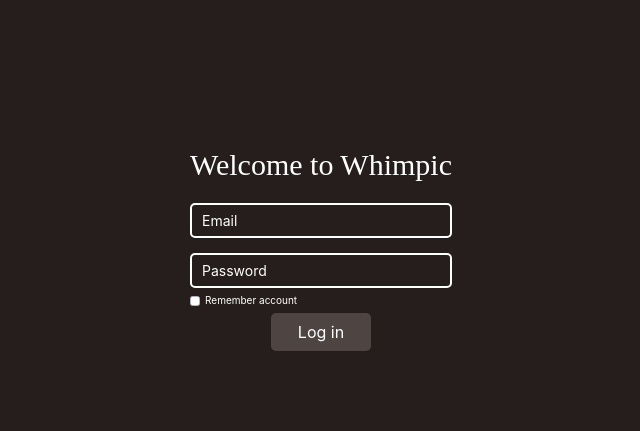
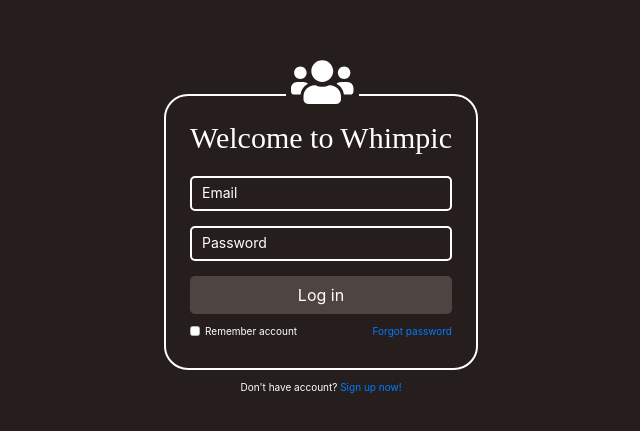
Before and after one commit to rodrigobosarreyes/whimpic-front, an Angular app in the folder whimpic/: page /login in a window 1280 px wide. Shown: the part 151-582 px from the top of the page, without its empty margins (319-959 px from the left). Built offline with nearby package versions, Linux system fonts and the light colour scheme.

Commit message:
Improving look and feel

```diff
--- a/whimpic/package.json
+++ b/whimpic/package.json
@@ -20,6 +20,9 @@
     "@angular/platform-browser": "~9.1.13",
     "@angular/platform-browser-dynamic": "~9.1.13",
     "@angular/router": "~9.1.13",
+    "@fortawesome/angular-fontawesome": "^0.6.1",
+    "@fortawesome/fontawesome-svg-core": "^1.2.28",
+    "@fortawesome/free-solid-svg-icons": "^5.13.0",
     "@ng-bootstrap/ng-bootstrap": "^6.2.0",
     "@popperjs/core": "^2.9.1",
     "bootstrap": "^4.6.0",
--- a/whimpic/src/app/app.module.ts
+++ b/whimpic/src/app/app.module.ts
@@ -5,6 +5,7 @@ import { AppRoutingModule } from './app-routing.module';
 import { AppComponent } from './app.component';
 import { NgbModule } from '@ng-bootstrap/ng-bootstrap';
 import { HttpClientModule } from '@angular/common/http';
+import { FontAwesomeModule } from '@fortawesome/angular-fontawesome';
 
 @NgModule({
   declarations: [
@@ -14,7 +15,8 @@ import { HttpClientModule } from '@angular/common/http';
     BrowserModule,
     AppRoutingModule,
     HttpClientModule,
-    NgbModule
+    NgbModule,
+    FontAwesomeModule
   ],
   providers: [],
   bootstrap: [AppComponent]
--- a/whimpic/src/app/core/services/auth/auth.service.ts
+++ b/whimpic/src/app/core/services/auth/auth.service.ts
@@ -15,10 +15,10 @@ export class AuthService {
 
   constructor(private http: HttpClient) { }
 
-  login(user: {username: string, password: string}): Observable<boolean> {
+  login(user: {username: string, password: string}, saveLocal: boolean): Observable<boolean> {
     return this.http.post<any>(this.END_POINT_URL, user)
       .pipe(
-        tap((tokens: Token) => this.doLoginUser(user.username, tokens)),
+        tap((tokens: Token) => this.doLoginUser(user.username, tokens, saveLocal)),
         mapTo(true),
         catchError(error => {
           alert(error.error.detail);
@@ -27,14 +27,19 @@ export class AuthService {
       )
   }
 
-  doLoginUser(username: string, tokens: Token): void {
+  doLoginUser(username: string, tokens: Token, saveLocal: boolean): void {
     this.loggedUser = username;
-    this.storeTokens(tokens);
+    this.storeTokens(tokens, saveLocal);
   }
 
-  storeTokens(tokens: Token): void {
-    localStorage.setItem(this.JWT_TOKEN, tokens.access);
-    localStorage.setItem(this.REFRESH_TOKEN, tokens.refresh);
+  storeTokens(tokens: Token, saveLocal: boolean): void {
+    if (saveLocal) {
+      localStorage.setItem(this.JWT_TOKEN, tokens.access);
+      localStorage.setItem(this.REFRESH_TOKEN, tokens.refresh);
+    } else {
+      sessionStorage.setItem(this.JWT_TOKEN, tokens.access);
+      sessionStorage.setItem(this.REFRESH_TOKEN, tokens.refresh);
+    }
   }
 
   logout(): Observable<any> {
--- a/whimpic/src/app/modules/login/login.module.ts
+++ b/whimpic/src/app/modules/login/login.module.ts
@@ -10,6 +10,7 @@ import { AuthGuard } from 'src/app/core/guards/auth/auth.guard';
 import { AuthService } from 'src/app/core/services/auth/auth.service';
 import { HTTP_INTERCEPTORS } from '@angular/common/http';
 import { TokenInterceptor } from 'src/app/core/interceptors/token/token.interceptor';
+import { FontAwesomeModule } from '@fortawesome/angular-fontawesome';
 
 
 @NgModule({
@@ -18,7 +19,8 @@ import { TokenInterceptor } from 'src/app/core/interceptors/token/token.intercep
     CommonModule,
     LoginRoutingModule,
     FormsModule,
-    SharedModule
+    SharedModule,
+    FontAwesomeModule
   ],
   providers: [
     AuthGuard,
--- a/whimpic/src/app/modules/login/pages/login/login.page.html
+++ b/whimpic/src/app/modules/login/pages/login/login.page.html
@@ -1,7 +1,7 @@
 <div class="login-page">
   <div class="form-container">
+    <fa-icon [icon]="faUsers"></fa-icon>
     <h1>Welcome to Whimpic</h1>
-
     <form class="mt-4 d-flex flex-column" (submit)="onClickLogin($event)">
       <div class="email-container mb-4">
         <app-login-input inputId="email" inputType="text" label="Email" #usernameInput></app-login-input>
@@ -9,13 +9,21 @@
       <div class="passwd-container mb-2">
         <app-login-input inputId="passwd" inputType="password" label="Password" #passwdInput></app-login-input>
       </div>
-      <div class="custom-control custom-checkbox mb-2">
-        <input type="checkbox" class="custom-control-input" id="customCheck1">
-        <label class="custom-control-label" for="customCheck1">Remember account</label>
+      <div class="w-100 my-3">
+        <app-wp-button btnType="submit" (btnClick)="onClickLogin($event)">Log in</app-wp-button>
       </div>
-      <div class="align-self-center">
-        <app-wp-button btnType="submit" (btnClick)="onClickLogin($event)">Log in</app-wp-button>
+      <div class="wp-row">
+        <div class="wp-col">
+          <div class="custom-control custom-checkbox mb-2">
+            <input type="checkbox" class="custom-control-input" id="remember" [checked]="remember">
+            <label class="custom-control-label" for="remember">Remember account</label>
+          </div>
+        </div>
+        <div class="wp-col">
+          <a href="">Forgot password</a>
+        </div>
       </div>
     </form>
   </div>
+  <p class="mt-3">Don't have account? <a href="">Sign up now!</a></p>
 </div>
--- a/whimpic/src/app/modules/login/pages/login/login.page.scss
+++ b/whimpic/src/app/modules/login/pages/login/login.page.scss
@@ -2,19 +2,39 @@
 
 .login-page {
   display: flex;
+  flex-direction: column;
   align-items: center;
   justify-content: center;
   width: 100%;
   height: 100vh;
   background-color: $primary;
+  color: white;
 
   .form-container {
     display: flex;
     flex-direction: column;
-    color: white;
+    position: relative;
+    padding: 24px;
+    border: 2px white solid;
+    border-radius: 24px;
+
     h1 {
       font-family: 'Alegreya', serif;
       font-size: 3rem;
     }
+    fa-icon {
+      position: absolute;
+      font-size: 5rem;
+      top: -5rem;
+      left: calc(50% - 3rem - 5px);
+      background-color: $primary;
+      padding: 0 5px;
+    }
+  }
+
+  .wp-row {
+    display: flex;
+    color: white;
+    justify-content: space-between;
   }
 }
--- a/whimpic/src/app/modules/login/pages/login/login.page.ts
+++ b/whimpic/src/app/modules/login/pages/login/login.page.ts
@@ -1,6 +1,7 @@
 import { Component, OnInit, ViewChild } from '@angular/core';
 import { LoginInputComponent } from '../../components/login-input/login-input.component';
 import { LoginService } from '../../services/login.service';
+import { faUsers } from '@fortawesome/free-solid-svg-icons'
 
 @Component({
   selector: 'app-login',
@@ -11,6 +12,8 @@ export class LoginPage implements OnInit {
 
   @ViewChild('usernameInput', {static: false}) usernameInput: LoginInputComponent;
   @ViewChild('passwdInput', {static: false}) passwdInput: LoginInputComponent;
+  remember = false;
+  faUsers = faUsers;
 
   constructor(private loginService: LoginService) { }
 
@@ -20,7 +23,7 @@ export class LoginPage implements OnInit {
   onClickLogin(event) {
     console.log(this.usernameInput.text);
     console.log(this.passwdInput.text);
-    this.loginService.login(this.usernameInput.text, this.passwdInput.text, false);
+    this.loginService.login(this.usernameInput.text, this.passwdInput.text, this.remember);
     return false;
   }
 
--- a/whimpic/src/app/modules/login/services/login.service.ts
+++ b/whimpic/src/app/modules/login/services/login.service.ts
@@ -1,4 +1,3 @@
-import { HttpClient } from '@angular/common/http';
 import { Injectable } from '@angular/core';
 import { AuthService } from 'src/app/core/services/auth/auth.service';
 
@@ -10,7 +9,7 @@ export class LoginService {
   constructor(private authService: AuthService) { }
 
   login(username: string, passwd: string, remember: boolean) {
-    this.authService.login({username: username, password: passwd})
+    this.authService.login({username: username, password: passwd}, remember)
       .subscribe( success => {
         if (success) {
           alert('yaaayy');
--- a/whimpic/src/app/shared/components/wp-button/wp-button.component.scss
+++ b/whimpic/src/app/shared/components/wp-button/wp-button.component.scss
@@ -4,8 +4,8 @@
 	color: inherit;
 	border: none;
 	cursor: pointer;
-	outline: inherit;
-
+	outline: none;
+  width: 100%;
   padding: 7px 27px;
   border-radius: 5px;
   background-color: $primaryLight;
```
Also changed, not shown: 1 other file (tests, documents, lock files or other folders).
